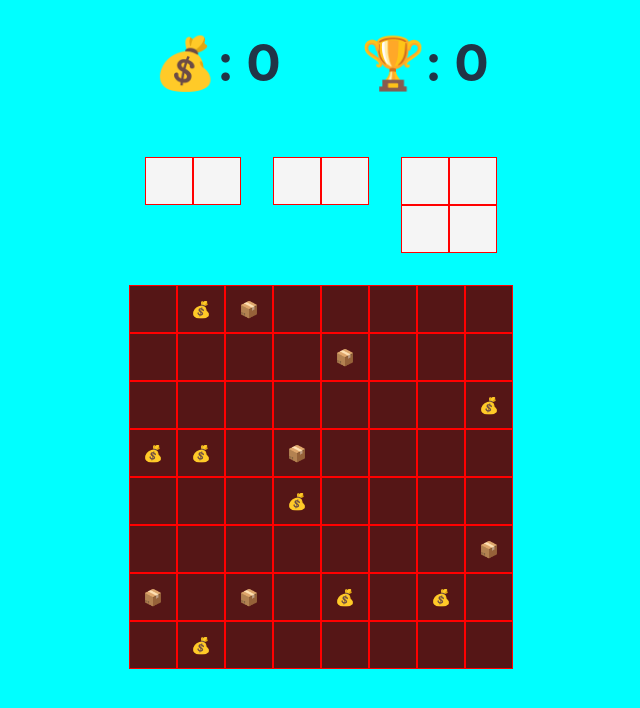
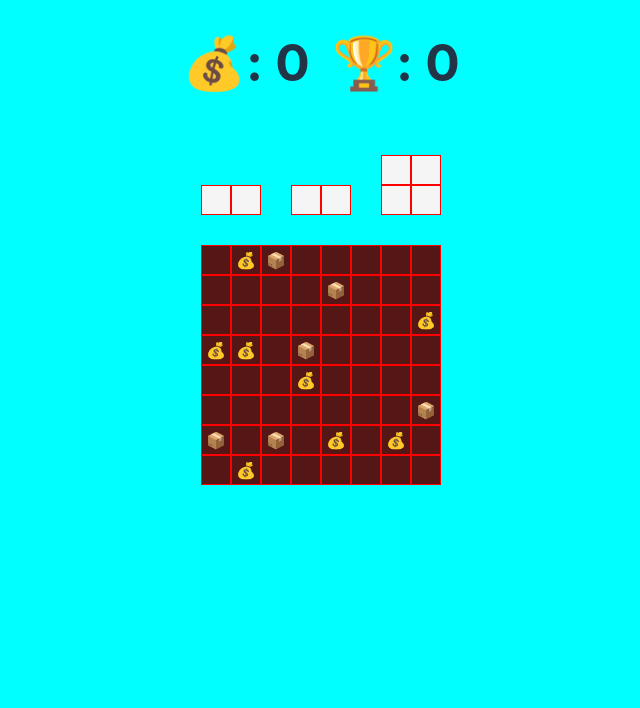
Before and after one commit to marcobaass/piece-of-cake, a React (Vite) app: page / in a window 1280 px wide. Shown: the top 708 px of the page, without its empty margins (319-959 px from the left). Built offline with nearby package versions, Linux system fonts and the light colour scheme.

Commit message:
gridbased dragging

```diff
--- a/src/components/PlayerUI/PlayerUI.jsx
+++ b/src/components/PlayerUI/PlayerUI.jsx
@@ -5,6 +5,8 @@ import PropTypes from 'prop-types'
 export default function PlayerUI({
   coins, setCoins, score, setScore, draggingStates, handleStartDragging, handleStopDragging
 }) {
+  console.log(draggingStates);
+
   return (
     <div>
       <div className={styles.playerData}>
--- a/src/components/PlayerUI/PlayerUI.module.css
+++ b/src/components/PlayerUI/PlayerUI.module.css
@@ -5,6 +5,7 @@
 
 .shapeSelection {
   display: flex;
-  gap: 2rem;
-  margin: 2rem;
+  gap: var(--cell-size);
+  margin: var(--cell-size);
+  align-items: flex-end;
 }
--- a/src/components/ShapeSelection/ShapeSelection.jsx
+++ b/src/components/ShapeSelection/ShapeSelection.jsx
@@ -14,8 +14,14 @@ export default function ShapeSelection({
   const rndShapeKey = shapeKeys[Math.floor(Math.random() * shapeKeys.length)];
   const rndShape = Shapes[rndShapeKey];
 
+  const cellSize = () => {
+    const cellSizeStr = getComputedStyle(document.documentElement).getPropertyValue('--cell-size').trim();
+    return parseInt(cellSizeStr, 10);
+  }
+
   return (
     <Draggable
+      grid={[cellSize(), cellSize()]}
       onStart={() => handleStartDragging(index)} // Start dragging handler
       onStop={() => handleStopDragging(index)} // Stop dragging handler
     >
--- a/src/index.css
+++ b/src/index.css
@@ -12,7 +12,7 @@
   -webkit-font-smoothing: antialiased;
   -moz-osx-font-smoothing: grayscale;
 
-  --cell-size: 3rem;
+  --cell-size: 30px;
 }
 
 a {
```
